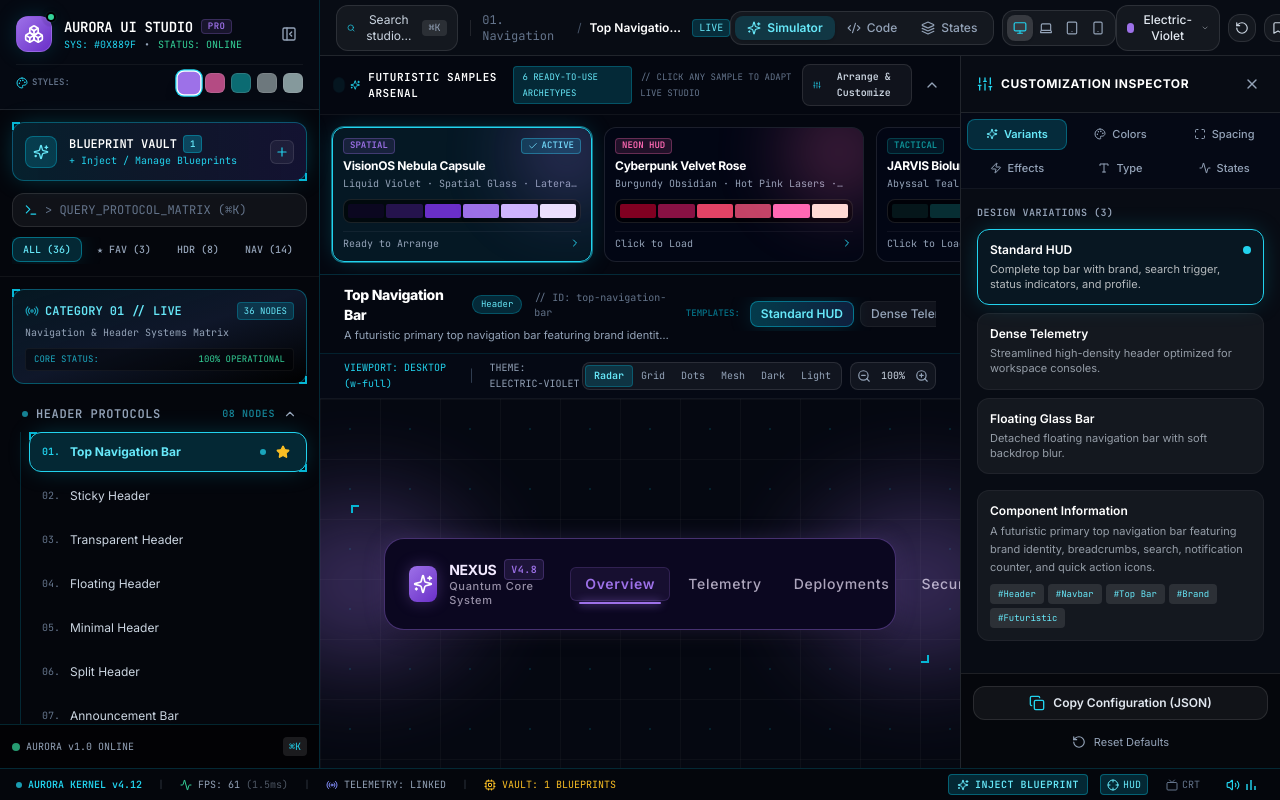
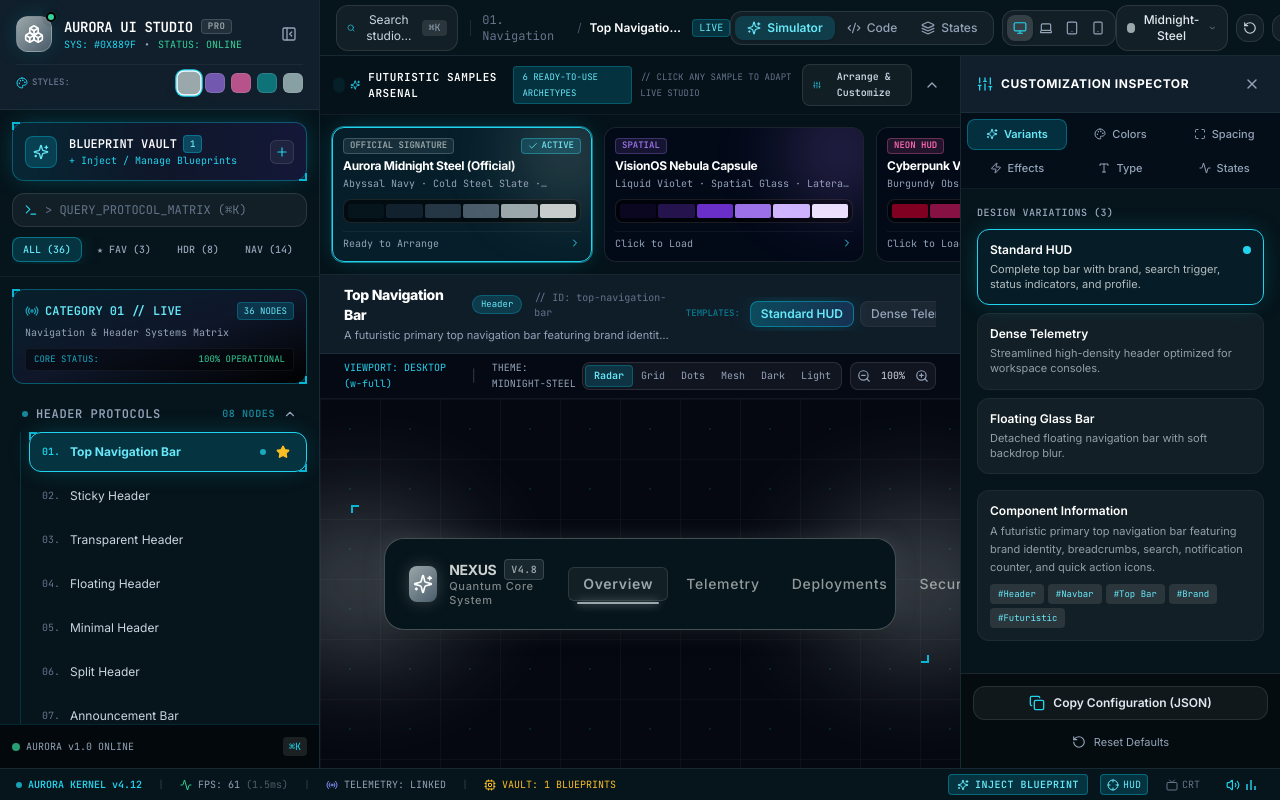
Before and after one commit to gitwithmasum/Aurora-Website-UI-Studio, a React (Vite) app: page / in a window 1280 px wide. Built offline with nearby package versions, Linux system fonts and the light colour scheme.

Commit message:
feat: Set Aurora Midnight Steel (#06141B) as official flagship studio palette

```diff
--- a/src/components/layout/Inspector.tsx
+++ b/src/components/layout/Inspector.tsx
@@ -60,9 +60,9 @@ export const Inspector: React.FC = () => {
   ];
 
   return (
-    <aside className="w-80 h-full border-l border-white/10 bg-[#080c14] flex flex-col z-20 shrink-0 select-none">
+    <aside className="w-80 h-full border-l border-[#253745]/60 bg-[#06141B] flex flex-col z-20 shrink-0 select-none">
       {/* Inspector Header */}
-      <div className="p-4 border-b border-white/10 flex items-center justify-between">
+      <div className="p-4 border-b border-[#253745]/60 bg-[#11212D]/90 flex items-center justify-between">
         <div className="flex items-center gap-2">
           <Sliders className="w-4 h-4 text-cyan-400" />
           <span className="font-bold text-xs uppercase tracking-wider text-white">
--- a/src/components/layout/Sidebar.tsx
+++ b/src/components/layout/Sidebar.tsx
@@ -108,9 +108,9 @@ export const Sidebar: React.FC = () => {
   }
 
   return (
-    <aside className="w-80 h-full border-r border-cyan-500/20 bg-[#04060c] flex flex-col select-none z-30 shrink-0 font-sans">
+    <aside className="w-80 h-full border-r border-[#253745]/60 bg-[#06141B] flex flex-col select-none z-30 shrink-0 font-sans">
       {/* 1. Cybernetic Brand Header */}
-      <div className="p-4 border-b border-white/10 bg-[#060913]/90 relative">
+      <div className="p-4 border-b border-[#253745]/60 bg-[#11212D]/90 relative">
         <div className="flex items-center justify-between mb-2">
           <div className="flex items-center gap-3">
             <div className="relative">
--- a/src/components/layout/StudioLayout.tsx
+++ b/src/components/layout/StudioLayout.tsx
@@ -92,7 +92,7 @@ export const StudioLayout: React.FC = () => {
               <FuturisticSampleBar />
 
               {/* Component Header & Variant Switcher */}
-              <div className="px-6 py-2.5 border-b border-cyan-500/15 bg-[#050811]/90 backdrop-blur-md flex flex-col sm:flex-row sm:items-center justify-between gap-3 shrink-0">
+              <div className="px-6 py-2.5 border-b border-[#253745]/60 bg-[#11212D]/90 backdrop-blur-md flex flex-col sm:flex-row sm:items-center justify-between gap-3 shrink-0">
                 <div>
                   <div className="flex items-center gap-3">
                     <h1 className="text-sm font-extrabold tracking-tight text-white flex items-center gap-2">
--- a/src/components/layout/TelemetryBar.tsx
+++ b/src/components/layout/TelemetryBar.tsx
@@ -40,7 +40,7 @@ export const TelemetryBar: React.FC = () => {
   }, []);
 
   return (
-    <div className="h-8 border-t border-cyan-500/20 bg-[#04060c] px-4 flex items-center justify-between text-[10px] font-mono select-none z-30 shrink-0">
+    <div className="h-8 border-t border-[#253745]/60 bg-[#06141B] px-4 flex items-center justify-between text-[10px] font-mono select-none z-30 shrink-0">
       {/* Left: Telemetry Data Stream */}
       <div className="flex items-center gap-4 text-slate-400">
         <div className="flex items-center gap-1.5 text-cyan-400">
--- a/src/components/layout/TopNavbar.tsx
+++ b/src/components/layout/TopNavbar.tsx
@@ -62,7 +62,7 @@ export const TopNavbar: React.FC<TopNavbarProps> = ({ onOpenSavePreset, onOpenEx
   ];
 
   return (
-    <header className="h-14 border-b border-white/10 bg-[#080c14] px-4 flex items-center justify-between z-20 shrink-0 select-none">
+    <header className="h-14 border-b border-[#253745]/60 bg-[#06141B] px-4 flex items-center justify-between z-20 shrink-0 select-none">
       {/* Left: Breadcrumb & Search trigger */}
       <div className="flex items-center gap-3">
         <button
--- a/src/components/shared/FuturisticSampleBar.tsx
+++ b/src/components/shared/FuturisticSampleBar.tsx
@@ -40,6 +40,25 @@ export interface SampleArchetype {
 }
 
 export const FUTURISTIC_SAMPLES: SampleArchetype[] = [
+  {
+    id: 'aurora-midnight-steel',
+    themeId: 'midnight-steel',
+    title: 'Aurora Midnight Steel (Official)',
+    tagline: 'Abyssal Navy · Cold Steel Slate · Titanium Silver Highlights',
+    primaryColor: '#9BA8AB',
+    accentColor: '#4A5C6A',
+    bgColor: '#06141B',
+    flareColor: 'rgba(155, 168, 171, 0.85)',
+    borderRadius: 22,
+    borderWidth: 1,
+    blurIntensity: 22,
+    shadowStyle: 'glow',
+    pillShape: true,
+    hudReticle: true,
+    crtEffect: false,
+    badge: 'OFFICIAL SIGNATURE',
+    colors: ['#06141B', '#11212D', '#253745', '#4A5C6A', '#9BA8AB', '#CCD0CF']
+  },
   {
     id: 'visionos-nebula',
     themeId: 'electric-violet',
@@ -168,7 +187,7 @@ export const FuturisticSampleBar: React.FC = () => {
   } = useStudio();
 
   const [isExpanded, setIsExpanded] = useState(true);
-  const [selectedSampleId, setSelectedSampleId] = useState<string>('visionos-nebula');
+  const [selectedSampleId, setSelectedSampleId] = useState<string>('aurora-midnight-steel');
   const [showArranger, setShowArranger] = useState(false);
 
   const activeSample = FUTURISTIC_SAMPLES.find(s => s.id === selectedSampleId) || FUTURISTIC_SAMPLES[0];
@@ -200,7 +219,7 @@ export const FuturisticSampleBar: React.FC = () => {
   };
 
   return (
-    <div className="border-b border-cyan-500/20 bg-[#050811]/95 backdrop-blur-xl relative z-20 select-none">
+    <div className="border-b border-[#253745]/60 bg-[#06141B]/95 backdrop-blur-xl relative z-20 select-none">
       {/* Top Header Strip with Telemetry & Toggle */}
       <div className="px-4 py-2 border-b border-white/5 flex items-center justify-between text-xs">
         <div className="flex items-center gap-2">
--- a/src/components/shared/StyleSamplesModal.tsx
+++ b/src/components/shared/StyleSamplesModal.tsx
@@ -29,9 +29,22 @@ export const StyleSamplesModal: React.FC<Props> = ({ isOpen, onClose }) => {
 
   const styleSamples = [
     {
+      id: 'midnight-steel',
+      themeId: 'midnight-steel' as ThemePreset,
+      title: '01. Aurora Midnight Steel (Official Signature)',
+      subtitle: 'Abyssal Midnight Navy · Titanium Slate · Silver Mist',
+      desc: 'The official signature theme of Aurora UI Studio based on @uiuxaadi palette. Deep #06141B ground with icy titanium highlights and cold steel accents.',
+      primaryHex: '#9BA8AB',
+      accentHex: '#4A5C6A',
+      bgHex: '#06141B',
+      textHex: '#CCD0CF',
+      flare: 'rgba(155, 168, 171, 0.75)',
+      tags: ['Official', 'Midnight Steel', 'Titanium'],
+    },
+    {
       id: 'electric-violet',
       themeId: 'electric-violet' as ThemePreset,
-      title: '01. VisionOS Nebula Capsule',
+      title: '02. VisionOS Nebula Capsule',
       subtitle: 'Liquid Glass · Volumetric Violet Flares · Soft Pill Geometry',
       desc: 'Inspired by Spatial computing and @uiuxaadi luxury UI. High blur, glowing lavender beacons, and lateral spotlight dispersion.',
       primaryHex: '#9D71E8',
@@ -44,7 +57,7 @@ export const StyleSamplesModal: React.FC<Props> = ({ isOpen, onClose }) => {
     {
       id: 'crimson-velvet',
       themeId: 'crimson-velvet' as ThemePreset,
-      title: '02. Cyberpunk Velvet Rose',
+      title: '03. Cyberpunk Velvet Rose',
       subtitle: 'Burgundy Crimson · Hot Neon Glow · Champagne Highlights',
       desc: 'High-contrast luxury cyberpunk. Deep burgundy ground with high-voltage magenta lasers and soft ambient lighting.',
       primaryHex: '#FF69B4',
@@ -57,7 +70,7 @@ export const StyleSamplesModal: React.FC<Props> = ({ isOpen, onClose }) => {
     {
       id: 'deep-ocean',
       themeId: 'deep-ocean' as ThemePreset,
-      title: '03. JARVIS Bioluminescent HUD',
+      title: '04. JARVIS Bioluminescent HUD',
       subtitle: 'Deep Abyssal Teal · Cyan Telemetry · Tactical Brackets',
       desc: 'Command center telemetry aesthetics. Abyssal midnight teal with bioluminescent cyan light and holographic coordinate readouts.',
       primaryHex: '#0F969C',
@@ -70,7 +83,7 @@ export const StyleSamplesModal: React.FC<Props> = ({ isOpen, onClose }) => {
     {
       id: 'black-gold',
       themeId: 'black-gold' as ThemePreset,
-      title: '04. Obsidian Gold Luxury Monolith',
+      title: '05. Obsidian Gold Luxury Monolith',
       subtitle: 'Champagne Gold · Obsidian Black · Metallic Refinements',
       desc: 'Ultra-prestigious dark mode. Obsidian black backdrops with champagne gold laser borders and refined typographic tracking.',
       primaryHex: '#EAB308',
--- a/src/data/themePresets.ts
+++ b/src/data/themePresets.ts
@@ -21,6 +21,17 @@ export interface AtmosphericPalette {
 }
 
 export const ATMOSPHERIC_PALETTES: AtmosphericPalette[] = [
+  {
+    id: 'midnight-steel',
+    name: 'Aurora Midnight Steel (Official Signature)',
+    themeId: 'midnight-steel',
+    glowColor: 'rgba(155, 168, 171, 0.65)',
+    colors: ['#06141B', '#11212D', '#253745', '#4A5C6A', '#9BA8AB', '#CCD0CF'],
+    surface: '#06141B',
+    primary: '#9BA8AB',
+    accent: '#4A5C6A',
+    text: '#CCD0CF',
+  },
   {
     id: 'electric-violet',
     name: 'Electric Violet / Nebula',
@@ -53,17 +64,6 @@ export const ATMOSPHERIC_PALETTES: AtmosphericPalette[] = [
     primary: '#0F969C',
     accent: '#6DA5C0',
     text: '#E0F7FA',
-  },
-  {
-    id: 'midnight-steel',
-    name: 'Midnight Titanium / Cold Steel',
-    themeId: 'midnight-steel',
-    glowColor: 'rgba(155, 168, 171, 0.55)',
-    colors: ['#06141B', '#11212D', '#253745', '#4A5C6A', '#9BA8AB', '#CCD0CF'],
-    surface: '#06141B',
-    primary: '#9BA8AB',
-    accent: '#4A5C6A',
-    text: '#CCD0CF',
   },
   {
     id: 'opal-frost',
@@ -341,30 +341,30 @@ export const THEME_PRESETS: Record<ThemePreset, ThemeConfig> = {
     },
   },
   'midnight-steel': {
-    name: 'Midnight Titanium / Stealth Steel',
+    name: 'Aurora Midnight Steel (Official Signature)',
     id: 'midnight-steel',
-    description: 'Cold slate gunmetal with titanium silver accents and atmospheric spotlight.',
-    badge: 'Titanium',
+    description: 'Flagship deep midnight navy (#06141B) with cold steel slate (#4A5C6A) and titanium silver highlights (#CCD0CF).',
+    badge: 'Signature',
     settings: {
       theme: 'midnight-steel',
       primaryColor: '#9BA8AB',
       accentColor: '#4A5C6A',
       bgColor: '#06141B',
       textColor: '#CCD0CF',
-      borderRadius: 16,
+      borderRadius: 20,
       borderWidth: 1,
-      borderColor: 'rgba(155, 168, 171, 0.35)',
+      borderColor: 'rgba(155, 168, 171, 0.4)',
       borderStyle: 'solid',
-      shadowStyle: 'soft',
-      blurIntensity: 14,
-      paddingY: 12,
-      paddingX: 22,
+      shadowStyle: 'glow',
+      blurIntensity: 22,
+      paddingY: 14,
+      paddingX: 24,
       gap: 16,
       fontSize: 'sm',
       fontWeight: 'medium',
       letterSpacing: 'wide',
       widthMode: 'contained',
-      iconStyle: 'minimal',
+      iconStyle: 'duotone',
       animationSpeed: 'normal',
       activeState: 'default',
     },
@@ -401,5 +401,5 @@ export const THEME_PRESETS: Record<ThemePreset, ThemeConfig> = {
 };
 
 export const DEFAULT_CUSTOMIZATION: CustomizationSettings = {
-  ...THEME_PRESETS['electric-violet'].settings,
+  ...THEME_PRESETS['midnight-steel'].settings,
 } as CustomizationSettings;
--- a/src/styles/index.css
+++ b/src/styles/index.css
@@ -8,8 +8,8 @@
 
 body {
   font-family: 'Inter', -apple-system, BlinkMacSystemFont, 'Segoe UI', Roboto, sans-serif;
-  background-color: #050811;
-  color: #f1f5f9;
+  background-color: #06141B;
+  color: #CCD0CF;
 }
 
 /* Custom futuristic scrollbars */
@@ -19,24 +19,24 @@ body {
 }
 
 ::-webkit-scrollbar-track {
-  background: rgba(8, 12, 20, 0.8);
+  background: rgba(6, 20, 27, 0.9);
 }
 
 ::-webkit-scrollbar-thumb {
-  background: rgba(6, 182, 212, 0.25);
+  background: rgba(155, 168, 171, 0.35);
   border-radius: 9999px;
 }
 
 ::-webkit-scrollbar-thumb:hover {
-  background: rgba(6, 182, 212, 0.7);
+  background: rgba(204, 208, 207, 0.7);
 }
 
 /* Studio sci-fi background patterns */
 .bg-grid-pattern {
   background-size: 28px 28px;
   background-image:
-    linear-gradient(to right, rgba(6, 182, 212, 0.07) 1px, transparent 1px),
-    linear-gradient(to bottom, rgba(6, 182, 212, 0.07) 1px, transparent 1px);
+    linear-gradient(to right, rgba(155, 168, 171, 0.08) 1px, transparent 1px),
+    linear-gradient(to bottom, rgba(155, 168, 171, 0.08) 1px, transparent 1px);
 }
 
 /* Atmospheric Volumetric Flares (Inspired by @uiuxaadi showcases) */
@@ -53,7 +53,7 @@ body {
   width: 320px;
   height: 70%;
   border-radius: 100%;
-  background: radial-gradient(ellipse at center, var(--stage-flare, rgba(157, 113, 232, 0.55)) 0%, transparent 70%);
+  background: radial-gradient(ellipse at center, var(--stage-flare, rgba(155, 168, 171, 0.65)) 0%, transparent 70%);
   filter: blur(40px);
   pointer-events: none;
   z-index: 0;
@@ -68,7 +68,7 @@ body {
   width: 320px;
   height: 70%;
   border-radius: 100%;
-  background: radial-gradient(ellipse at center, var(--stage-flare, rgba(157, 113, 232, 0.55)) 0%, transparent 70%);
+  background: radial-gradient(ellipse at center, var(--stage-flare, rgba(155, 168, 171, 0.65)) 0%, transparent 70%);
   filter: blur(40px);
   pointer-events: none;
   z-index: 0;
--- a/tailwind.config.js
+++ b/tailwind.config.js
@@ -5,16 +5,24 @@ export default {
   theme: {
     extend: {
       colors: {
+        aurora: {
+          950: '#06141B', // Deep Abyssal Midnight Base
+          900: '#11212D', // Dark Navy Slate Surface
+          800: '#253745', // Steel Blue Borders & Accents
+          600: '#4A5C6A', // Cold Slate Secondary
+          400: '#9BA8AB', // Titanium Ice Primary
+          200: '#CCD0CF', // Silver Mist Highlight / Text
+        },
         studio: {
-          bg: '#080c14',
-          card: '#0f172a',
-          surface: '#131d31',
-          border: 'rgba(255, 255, 255, 0.08)',
-          'border-light': 'rgba(255, 255, 255, 0.15)',
-          muted: '#94a3b8',
-          accent: '#06b6d4',
-          'accent-glow': '#00f2fe',
-          cyan: '#06b6d4',
+          bg: '#06141B',
+          card: '#11212D',
+          surface: '#11212D',
+          border: 'rgba(155, 168, 171, 0.15)',
+          'border-light': 'rgba(155, 168, 171, 0.25)',
+          muted: '#9BA8AB',
+          accent: '#9BA8AB',
+          'accent-glow': '#CCD0CF',
+          cyan: '#9BA8AB',
           gold: '#eab308',
           neon: '#a855f7',
         },
```
